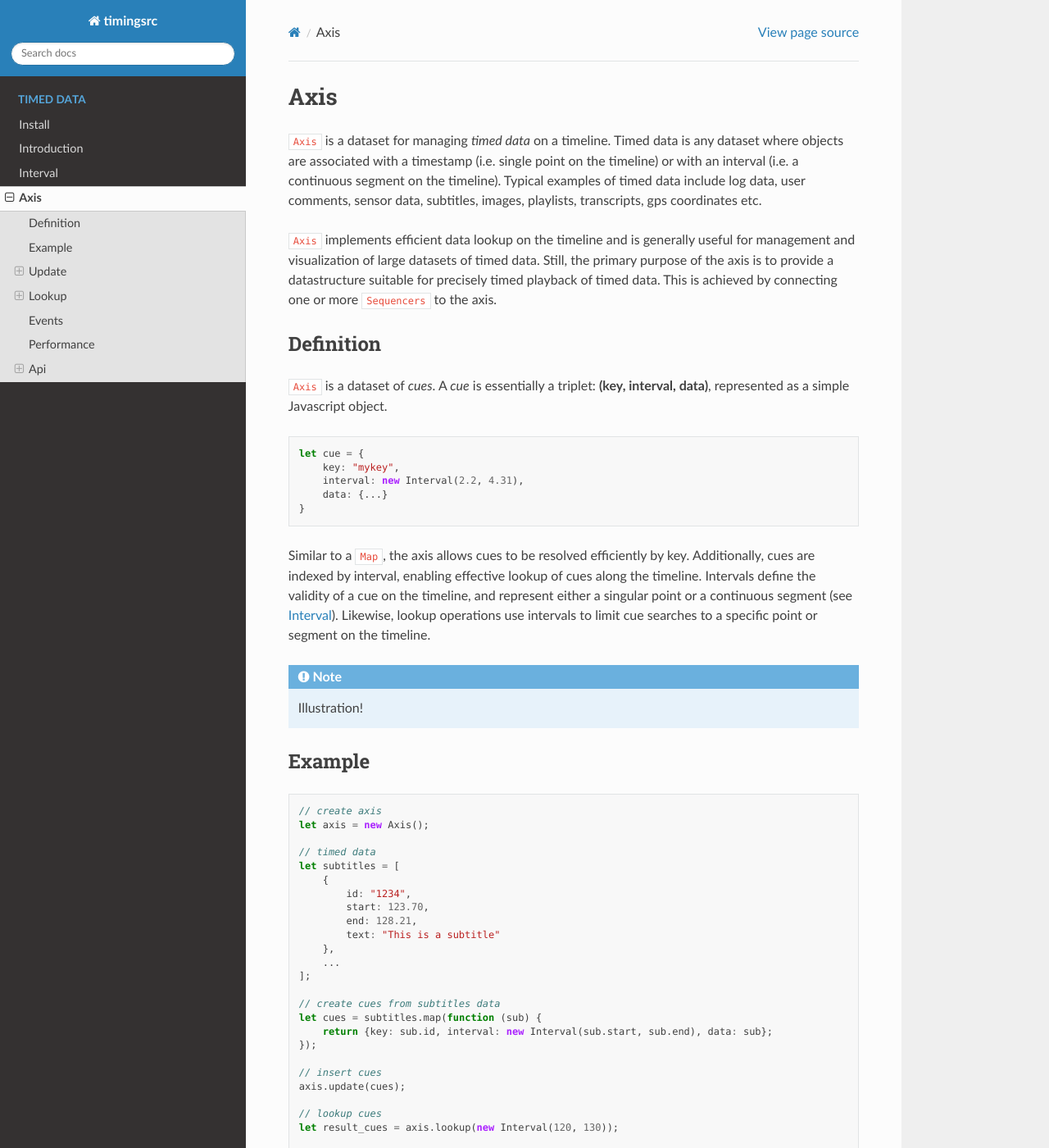
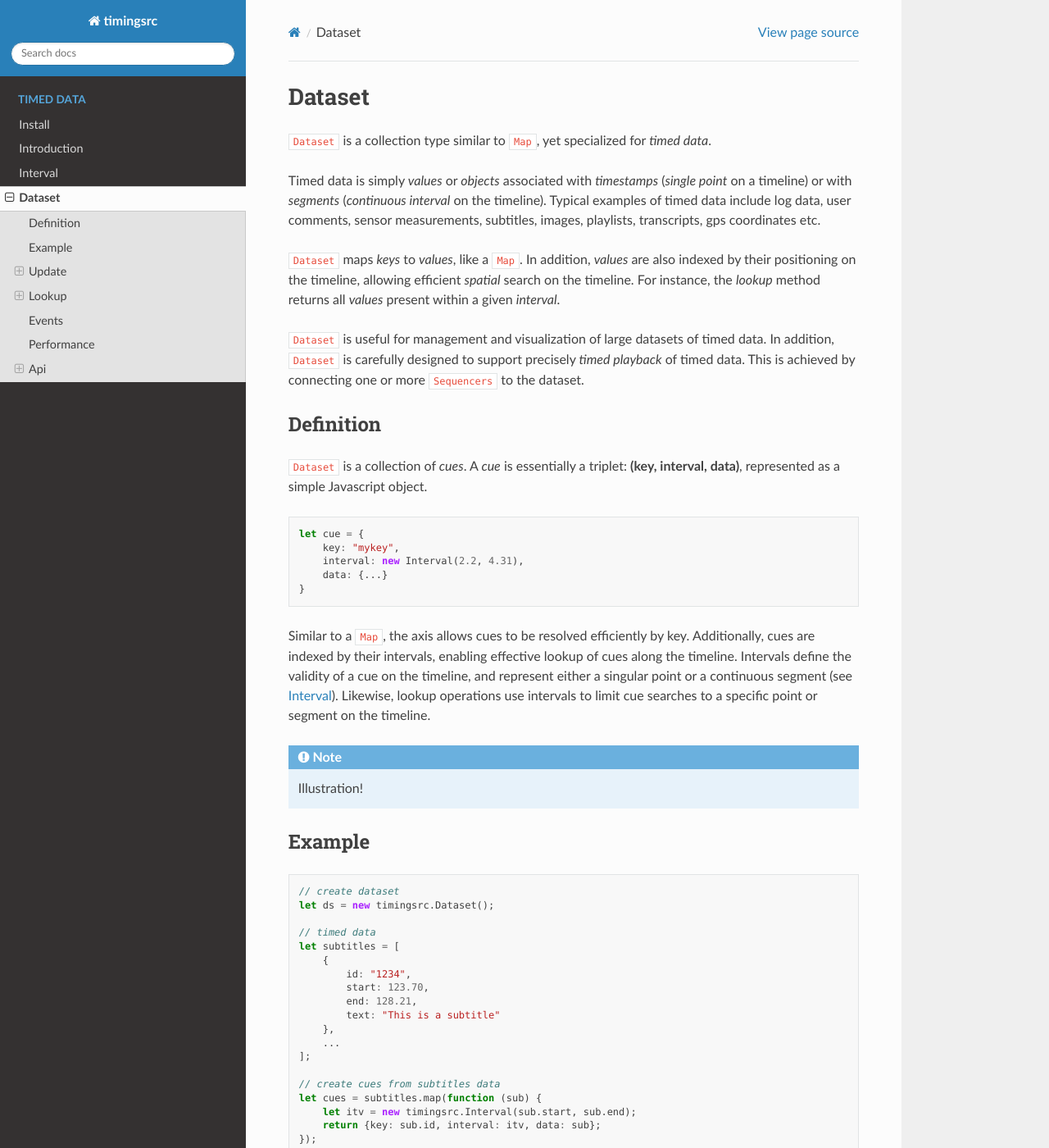
Before and after one commit to ingararntzen/timingdocs, a Sphinx documentation site: the page built from docs/source/dataset.rst, in a window 1280 px wide and 1400 px high. Shown: the whole window at 82% size. Built offline with Sphinx 7.4.7 and the Read the Docs theme 2.0.0, drawn with Linux system fonts in a browser that asks for light colours; some of the changed text lies outside the part shown.

Commit message:
started changing axis to dataset

```diff
--- a/docs/source/axis.rst
+++ b/docs/source/dataset.rst
@@ -1,21 +1,29 @@
 ..  _axis:
 
 ========================================================================
-Axis
+Dataset
 ========================================================================
 
-``Axis`` is a dataset for managing *timed data* on a timeline. Timed
-data is any dataset where objects are associated with a timestamp (i.e.
-single point on the timeline) or with an interval (i.e. a continuous
-segment on the timeline). Typical examples of timed data include log
-data, user comments, sensor data, subtitles, images, playlists,
-transcripts, gps coordinates etc.
+``Dataset`` is a collection type similar to ``Map``, yet specialized
+for *timed data*.
 
-``Axis`` implements efficient data lookup on the timeline and is
-generally useful for management and visualization of large datasets of
-timed data. Still, the primary purpose of the axis is to provide a
-datastructure suitable for precisely timed playback of timed data. This
-is achieved by connecting one or more ``Sequencers`` to the axis.
+Timed data is simply *values* or *objects* associated with *timestamps*
+(*single point* on a timeline) or with *segments* (*continuous
+interval* on the timeline). Typical examples of timed data
+include log data, user comments, sensor measurements, subtitles, images,
+playlists, transcripts, gps coordinates etc.
+
+``Dataset`` maps *keys* to *values*, like a ``Map``. In addition,
+*values* are also indexed by their positioning on the timeline, allowing
+efficient *spatial* search on the timeline. For instance, the *lookup*
+method returns all *values* present within a given *interval*.
+
+
+``Dataset`` is useful for management and visualization of
+large datasets of timed data. In addition, ``Dataset`` is carefully
+designed to support precisely *timed playback* of
+timed data. This is achieved by connecting one or more ``Sequencers`` to
+the dataset.
 
 
 ..  _axis-definition:
@@ -23,8 +31,8 @@ is achieved by connecting one or more ``Sequencers`` to the axis.
 Definition
 ------------------------------------------------------------------------
 
-``Axis`` is a dataset of *cues*. A *cue* is essentially a triplet: **(key,
-interval, data)**, represented as a simple Javascript object.
+``Dataset`` is a collection of *cues*. A *cue* is essentially a triplet:
+**(key, interval, data)**, represented as a simple Javascript object.
 
 ..  code-block:: javascript
 
@@ -36,7 +44,7 @@ interval, data)**, represented as a simple Javascript object.
 
 
 Similar to a ``Map``, the axis allows cues to be resolved efficiently by
-key. Additionally, cues are indexed by interval, enabling
+key. Additionally, cues are indexed by their intervals, enabling
 effective lookup of cues along the timeline. Intervals define the
 validity of a cue on the timeline, and represent either a singular point
 or a continuous segment (see :ref:`Interval <interval-definition>`).
@@ -55,8 +63,8 @@ Example
 
 ..  code-block:: javascript
 
-    // create axis
-    let axis = new Axis();
+    // create dataset
+    let ds = new timingsrc.Dataset();
 
     // timed data
     let subtitles = [
@@ -71,17 +79,18 @@ Example
 
     // create cues from subtitles data
     let cues = subtitles.map(function (sub) {
-        return {key: sub.id, interval: new Interval(sub.start, sub.end), data: sub};
+        let itv = new timingsrc.Interval(sub.start, sub.end);
+        return {key: sub.id, interval: itv, data: sub};
     });
 
     // insert cues
-    axis.update(cues);
+    ds.update(cues);
 
     // lookup cues
-    let result_cues = axis.lookup(new Interval(120, 130));
+    let result_cues = ds.lookup(new timingsrc.Interval(120, 130));
 
     // delete cues
-    axis.update(cues.map(function(cue) {
+    ds.update(cues.map(function(cue) {
         return {key: cue.key};
     });
 
@@ -91,38 +100,38 @@ Example
 Update
 ------------------------------------------------------------------------
 
-The axis provides a single operation **update(cues)** allowing cues to be
-**inserted**, **modified** and/or **deleted**. The argument **cues**
-defines a list of cue argument (or a single cue argument) to be
-**inserted** into the axis. If a cue with identical key already exists
-in the axis, the *pre-existing* cue will be **modified** to match the
-provided cue argument. If a cue argument includes a key but no interval
-and no data, this means to **delete** the *pre-existing* cue.
+*Dataset* provides a single operation **update(cues)** allowing cues
+to be **inserted**, **modified** and/or **deleted**. The argument
+**cues** defines a list of cue argument (or a single cue argument) to be
+**inserted** into the dataset. If a cue with identical key already
+exists in the dataset, the *pre-existing* cue will be **modified** to
+match the provided cue argument. If a cue argument includes a key but no
+interval and no data, this means to **delete** the *pre-existing* cue.
 
 
 ..  code-block:: javascript
 
-    let axis = new Axis();
+    let ds = new timingsrc.Dataset();
 
     // insert
-    axis.update({
+    ds.update({
         key: "mykey",
-        interval: new Interval(2.2, 4.31),
+        interval: new timingsrc.Interval(2.2, 4.31),
         data: "foo"
     });
 
     // replace
-    axis.update({
+    ds.update({
         key: "mykey",
-        interval: new Interval(4.4, 6.9),
+        interval: new timingsrc.Interval(4.4, 6.9),
         data: "bar"
     });
 
     // delete
-    axis.update({key: "mykey"})
+    ds.update({key: "mykey"})
 
 
-When a cue is inserted into the axis, it will be *managed* by the axis
+When a cue is inserted into the axis, it will be *managed* by *Dataset*
 until it is eventually deleted. Cue modification is implemented as
 *in-place* modification of the *pre-existing* cue. All cue access
 operations (e.g. **lookup**) provide direct access to managed cues.
@@ -130,58 +139,61 @@ operations (e.g. **lookup**) provide direct access to managed cues.
 
 ..  warning::
 
-    Cues managed by the axis are considered **read-only** and must
+    Cues managed by *Dataset* are considered **read-only** and must
     **never** be modified by application code, except through the
     **update** operation.
 
     If managed cue objects are modified by external code, no guarantees
-    can be given concerning functional correctness of the axis. Note
-    also that the axis does not implement any protection in this regard.
-    In particular, programmers must avoid the pitfall of modifying cues
-    objects directly ahead of using the **update** operation.
+    can be given concerning functional correctness. Note
+    also that *Dataset* does not implement any protection in this regard.
+
+    In particular, programmers must avoid the pitfall of trying to
+    modify a a cue (or its data part), by directly modifying the
+    existing cue ahead of resubmitting it to the *Dataset* using the
+    **update** operation.
 
     Rules of thumb:
 
     -   never *reuse* previously defined cue objects as arguments to **update**.
-    -   avoid keeping variables referencing cue objects.
+    -   avoid keeping variables referencing individual cue objects.
 
 
     ..  code-block:: javascript
 
         // insert
         let cue = {...};
-        axis.update(cue);
+        ds.update(cue);
 
         // YES ! - modify by creating new cue object
-        axis.update({
+        ds.update({
             key: cue.key,
-            interval: new Interval(4, 6),
+            interval: new timingsrc.Interval(4, 6),
             data: cue.data
         });
 
         // NO !!! - modify property of managed cue ahead of update
         cue.interval = new Interval(4, 6);
-        axis.update(cue);
+        ds.update(cue);
 
         // YES ! - delete by creating a new cue object
-        axis.update({key:cue.key});
+        ds.update({key:cue.key});
 
         // NO !!! - delete properties of managed cue ahead of update
         delete cue.interval;
         delete cue.data;
-        axis.update(cue);
+        ds.update(cue);
 
     Unwanted modifications of managed cues may also occur when cue.data
     references objects that are subject to in-place modification by
-    external code. In such circumstances, object copying will
-    be required as part of cue data creation.
+    external code. So, in order to modify an aspect of the cue data,
+    create a new data object with the desired state.
 
 
 
 Cue arguments
 """"""""""""""""""""""""""""""""""""""""""""""""""""""""""""""""""""""""
 
-The axis also supports *partial* cue modification. *Partial*
+*Dataset* also supports *partial* cue modification. *Partial*
 modification means to modify *only* the cue interval or *only* the cue
 data. For convenience, partial cue modification allows this to be done
 without restating the *unmodified* part of the cue. Partial cue
@@ -208,19 +220,19 @@ D      {key: "mykey", interval: ..., data: ...}  interval, data
     value with cues.
 
     Similarly, cue intervals may also take the value ``undefined``.
-    Lacking an interval, they become invisible to the **lookup**
+    Without an interval cues become invisible to the **lookup**
     operation, yet still accessible through ``Map`` operations
     **has, get, keys, values, entries**. Otherwise, if cue interval is
-    defined, it must be instances of the ``Interval`` class.
+    defined, it must be an instance of the ``Interval`` class.
 
 ..  note::
 
     If a cue interval is derived from timestamps which are also part of
     cue data, interval update (type B) is still possible, but likely not
     advisable, as it introduces inconsistencies between time values in
-    cue interval and cue data. Though not criticial for the integrity of the axis,
-    it might be confusing for users, as timeline playback would
-    not match timestamps values in cue data.
+    cue interval and cue data. Though not criticial for the integrity of
+    the *Dataset*, it might be confusing for users, as timeline playback
+    would not match timestamps values in cue data.
 
     Rule of thumb:
 
@@ -244,14 +256,14 @@ D      INSERT cue                        MODIFY cue
 Cue equality
 """"""""""""""""""""""""""""""""""""""""""""""""""""""""""""""""""""""""
 
-Cue modifications have *no effect* if cue argument is equal to the
-*pre-existing* cue. The axis will detect this if cue intervals are
+Cue modification has *no effect* if cue argument is equal to the
+*pre-existing* cue. The *Dataset* will detect this if cue intervals are
 unchanged, and avoid unneccesary reevaluation of internal indexes.
-However, object equality for cue data may be application dependent. For
-this reason the **update** operation allows a custom equality function
-to be specified using the optional parameter *equals*. Note that the
-equality function is evaluated with cue data properties as arguments,
-not the entire cue.
+However, the definition of *object equality* for cue data may be
+application dependent. For this reason the **update** operation allows a
+custom equality function to be specified using the optional parameter
+*equals*. Note that the equality function is evaluated with cue data
+properties as arguments, not the entire cue.
 
 
 ..  code-block:: javascript
@@ -261,10 +273,10 @@ not the entire cue.
         return true;
     }
 
-    axis.update(cues, {equals:equals});
+    ds.update(cues, {equals:equals});
 
 
-The default equality function used by the axis is the following:
+The default equality function used by the *Dataset* is the following:
 
 
 ..  code-block:: javascript
@@ -295,8 +307,8 @@ Given that object equality is appropriately specified, repeated
 invocation of **update** is safe, without having to check cue equality
 beforehand. This is practical for instance when an online source of
 timed data is polled repeatedly for updates. Polling results may then be
-fed directly to the axis **update** operation and the update  result
-value will indicate if any actual modifications occured. Evaluating cue
+fed directly to the **update** operation and the return value
+will indicate if any actual modifications occured. Evaluating cue
 equality as part of the **update** operation is also more effective than
 doing it as a separate step beforehand.
 
--- a/docs/source/index.rst
+++ b/docs/source/index.rst
@@ -14,7 +14,7 @@ Welcome to timingsrc's documentation!
    install
    intro
    interval
-   axis
+   dataset
 
 
 Indices and tables
```
